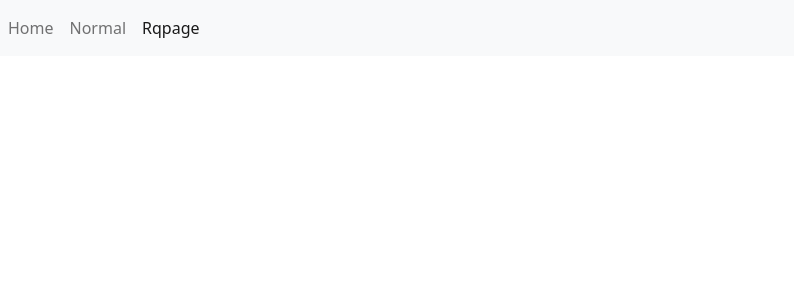
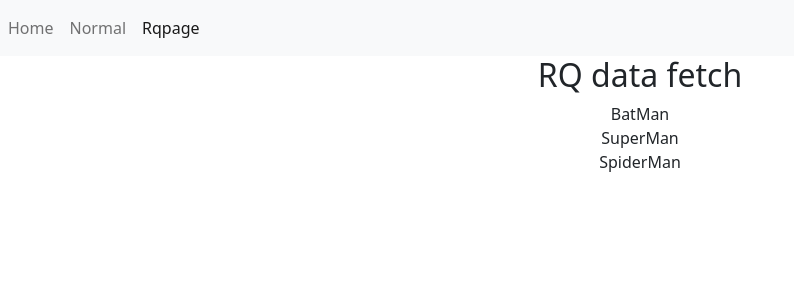
Before and after one commit to ankitupadhyay889/ReacttypescriptTask, a React (Create React App) app in the folder SimpleReact/: page /rqpage in a window 1280 px wide. Shown: the top 300 px of the page, without its empty margins (0-794 px from the left). Built offline with nearby package versions, Linux system fonts and the light colour scheme; data requests are answered from the project's data file.

Commit message:
cachinginreact error

```diff
--- a/SimpleReact/db.json
+++ b/SimpleReact/db.json
@@ -2,15 +2,15 @@
     "superheroes":[
         {
             "id": 1,
-            "name": "Batman"
+            "name": "BatMan"
         },
         {
             "id": 2,
-            "name": "Superman"
+            "name": "SuperMan"
         },
         {
             "id": 3,
-            "name": "Spiderman"
+            "name": "SpiderMan"
         }
     ]
 }
--- a/SimpleReact/src/App.js
+++ b/SimpleReact/src/App.js
@@ -1,19 +1,26 @@
 import React from 'react';
+import "./App.css";
 import {Route , Routes} from "react-router-dom";
 import Home from './Query/Home';
 import Link from './Query/Link';
 import Normalpage from './Query/Normalpage';
 import Rqpage from './Query/Rqpage';
+import {ReactQueryDevtools} from "react-query/devtools";
+import {QueryClientProvider , QueryClient} from "react-query";
 
+const quClient = new QueryClient()
 const App = () => {
   return (
-    <div>
+    <div className='App'>
+      <QueryClientProvider client={quClient}>
         <Link />
         <Routes>
           <Route path="/" element={<Home />} />
           <Route path="/normal" element={<Normalpage />} />
           <Route path='/rqpage' element={<Rqpage />} />
         </Routes>
+        <ReactQueryDevtools initialIsOpen={false} position="bottom-right" />
+      </QueryClientProvider>
     </div>
   );
 };
--- a/SimpleReact/src/Query/Link.js
+++ b/SimpleReact/src/Query/Link.js
@@ -22,5 +22,4 @@ const Linkin = () => {
         </div>
     );
 };
-
 export default Linkin;
--- a/SimpleReact/src/Query/Normalpage.js
+++ b/SimpleReact/src/Query/Normalpage.js
@@ -5,16 +5,28 @@ const Normalpage = () => {
 
     const [Load, setLoad] = useState(true);
     const [data, setdata] = useState([]);
+    const [error, seterror] = useState("");
 
     useEffect(() => {
       axios.get("http://localhost:4000/superheroes").then((res)=>{
         setdata(res.data);
         setLoad(false);
+      }).catch((error) => {
+          seterror(error.message);
+          setLoad(false)
       })
     }, [])
 
     if(Load){
-        return <h2>Loading...</h2>
+        return(
+            <h2>Loading...</h2>
+        )
+    }
+
+    if(error){
+        return(
+            <h2> {error.message} </h2>
+        )
     }
 
     return (
@@ -23,7 +35,7 @@ const Normalpage = () => {
             {
                 data.map((hero) =>{
                     return(
-                        <div key={hero.name}> {hero.name} </div>
+                        <div key={hero.id}> {hero.id} {hero.name} </div>
                     )
                 })
             }
--- a/SimpleReact/src/Query/Rqpage.js
+++ b/SimpleReact/src/Query/Rqpage.js
@@ -1,10 +1,36 @@
+import axios from 'axios';
 import React from 'react';
+import { useQuery } from 'react-query';
 
 const Rqpage = () => {
+
+    const { isLoading , data , isError , error } = useQuery("yeekKeyHai", () => {
+        return axios.get("http://localhost:4000/superheroes")
+    })
+
+    if(isLoading){
+        return(
+            <h2>Loading....</h2>
+        )
+    }
+
+    if(isError){
+        return(
+            <h2> {error.message} </h2>
+        )
+    }
+
     return (
-        <div>
-
-        </div>
+        <>
+            <h2>RQ data fetch</h2>
+            {
+                data?.data.map((hero) => {
+                    return(
+                        <div key={hero.name}> {hero.name} </div>
+                    )
+                })
+            }
+        </>
     );
 };
 
--- a/SimpleReact/src/index.js
+++ b/SimpleReact/src/index.js
@@ -4,5 +4,4 @@ import './index.css';
 import App from './App';
 import 'bootstrap/dist/css/bootstrap.min.css';
 import {BrowserRouter} from 'react-router-dom';
-
 ReactDOM.render(<BrowserRouter><App /></BrowserRouter> ,document.getElementById('root'));
```
Also changed, not shown: SimpleReact/src/App.css (line endings or trailing spaces), SimpleReact/src/index.css (line endings or trailing spaces).
